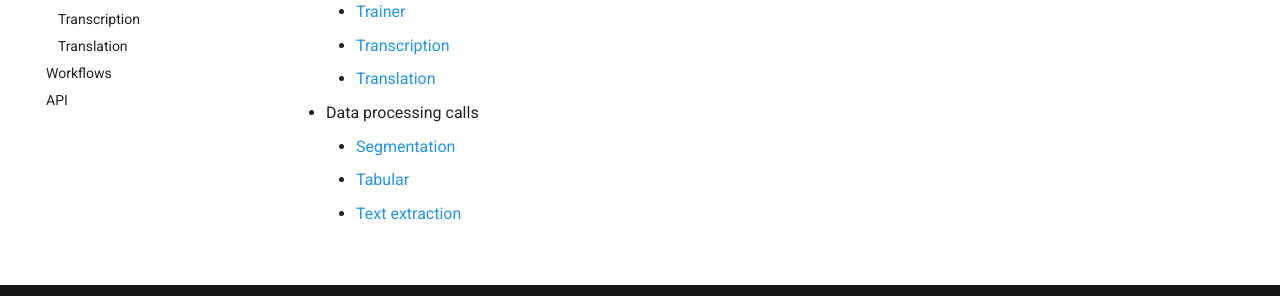
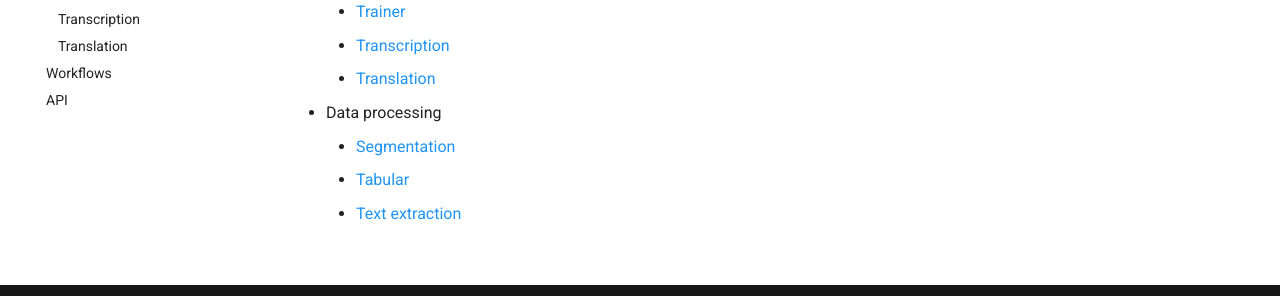
Before and after one commit to neuml/txtai, an MkDocs documentation site: the page built from docs/pipelines/overview.md, in a window 1280 px wide. Shown: the part 550-846 px from the top of the page. Built offline with MkDocs 1.6.1 and Material for MkDocs 9.7.7, drawn with Linux system fonts in a browser that asks for light colours; comment, search, counter and statistics services are not loaded.

Commit message:
Update documentation

```diff
--- a/docs/pipelines/overview.md
+++ b/docs/pipelines/overview.md
@@ -15,7 +15,7 @@ The following pipeline types are currently supported.
     - [Trainer](../trainer)
     - [Transcription](../transcription)
     - [Translation](../translation)
-- Data processing calls
+- Data processing
     - [Segmentation](../segmentation)
     - [Tabular](../tabular)
     - [Text extraction](../textractor)
```
